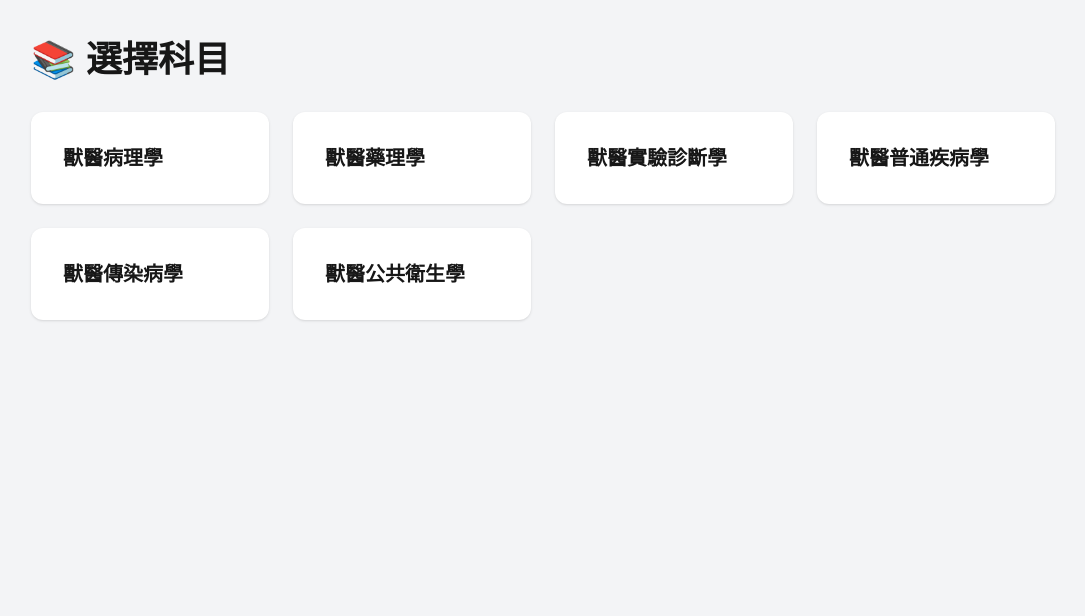
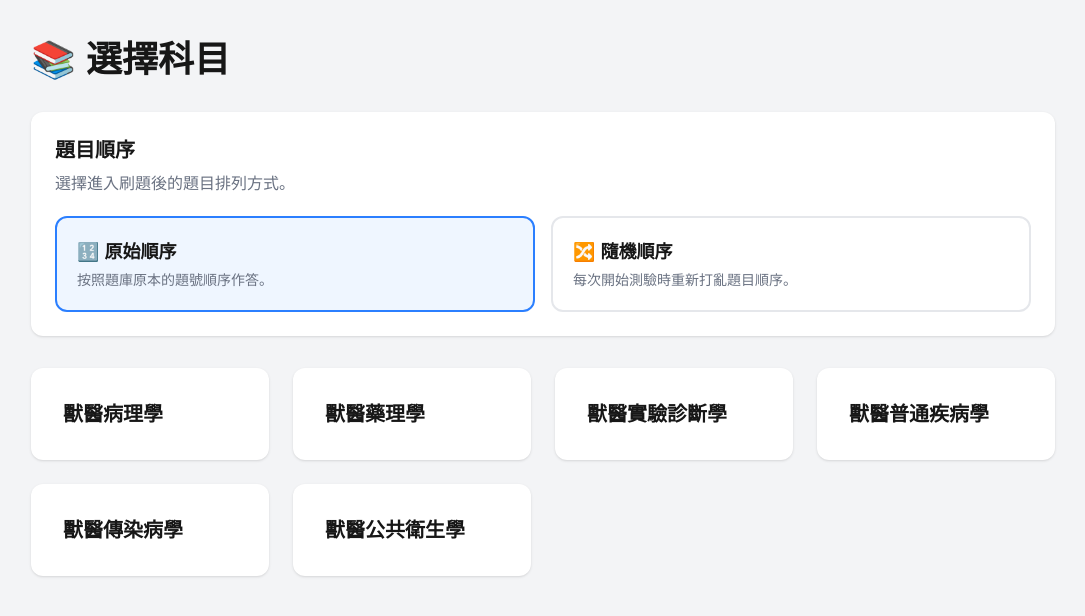
Before and after one commit to Teacherbada/vetexam, a Next.js app: page /subjects in a window 1280 px wide. Shown: the top 616 px of the page, without its empty margins (97-1182 px from the left). Built offline with nearby package versions, Linux system fonts and the light colour scheme.

Commit message:
feat: add original and random quiz order selection

```diff
--- a/app/subjects/page.tsx
+++ b/app/subjects/page.tsx
@@ -1,7 +1,7 @@
 "use client";
 
 import Link from "next/link";
-
+import { useState } from "react";
 
 const subjects = [
   "獸醫病理學",
@@ -12,69 +12,76 @@ const subjects = [
   "獸醫公共衛生學",
 ];
 
-
 export default function SubjectsPage() {
-
+  const [order, setOrder] = useState<"original" | "random">("original");
 
   return (
-
     <main className="min-h-screen bg-gray-100 p-10">
-
-
       <div className="mx-auto max-w-5xl">
-
-
-        <h1 className="text-4xl font-bold mb-8">
-
+        <h1 className="mb-8 text-4xl font-bold">
           📚 選擇科目
-
         </h1>
 
+        <div className="mb-8 rounded-xl bg-white p-6 shadow">
+          <h2 className="text-xl font-bold">
+            題目順序
+          </h2>
 
+          <p className="mt-2 text-gray-500">
+            選擇進入刷題後的題目排列方式。
+          </p>
 
+          <div className="mt-5 grid gap-4 md:grid-cols-2">
+            <button
+              type="button"
+              onClick={() => setOrder("original")}
+              className={`rounded-xl border-2 p-5 text-left transition ${
+                order === "original"
+                  ? "border-blue-500 bg-blue-50"
+                  : "border-gray-200 hover:bg-gray-50"
+              }`}
+            >
+              <div className="text-lg font-bold">
+                🔢 原始順序
+              </div>
+              <div className="mt-1 text-sm text-gray-500">
+                按照題庫原本的題號順序作答。
+              </div>
+            </button>
+
+            <button
+              type="button"
+              onClick={() => setOrder("random")}
+              className={`rounded-xl border-2 p-5 text-left transition ${
+                order === "random"
+                  ? "border-blue-500 bg-blue-50"
+                  : "border-gray-200 hover:bg-gray-50"
+              }`}
+            >
+              <div className="text-lg font-bold">
+                🔀 隨機順序
+              </div>
+              <div className="mt-1 text-sm text-gray-500">
+                每次開始測驗時重新打亂題目順序。
+              </div>
+            </button>
+          </div>
+        </div>
 
         <div className="grid gap-6 md:grid-cols-4">
-
-
-          {
-
-            subjects.map((subject)=>(
-
-
-              <Link
-
-                key={subject}
-
-                href={`/questions?subject=${subject}`}
-
-                className="rounded-xl bg-white p-8 shadow hover:bg-blue-600 hover:text-white transition"
-
-              >
-
-                <h2 className="text-xl font-bold">
-
-                  {subject}
-
-                </h2>
-
-
-              </Link>
-
-
-            ))
-
-          }
-
-
+          {subjects.map((subject) => (
+            <Link
+              key={subject}
+              href={`/questions?subject=${encodeURIComponent(subject)}&order=${order}`}
+              className="rounded-xl bg-white p-8 shadow transition hover:bg-blue-600 hover:text-white"
+            >
+              <h2 className="text-xl font-bold">
+                {subject}
+              </h2>
+            </Link>
+          ))}
         </div>
-
-
       </div>
-
-
     </main>
-
-
   );
-
 }
```
